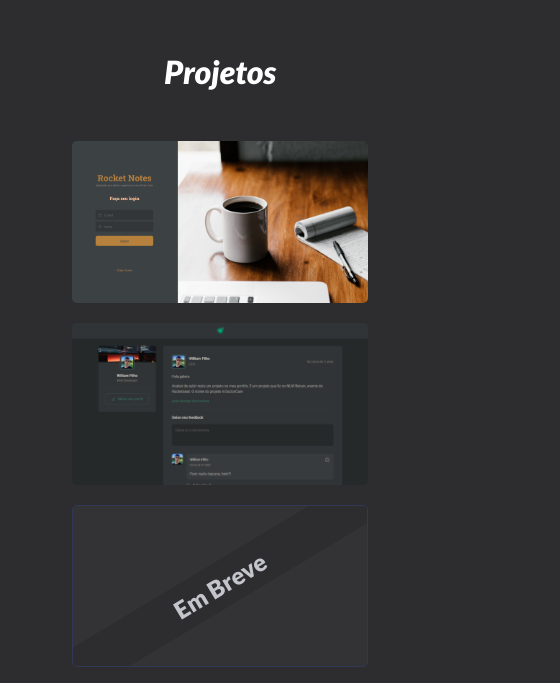
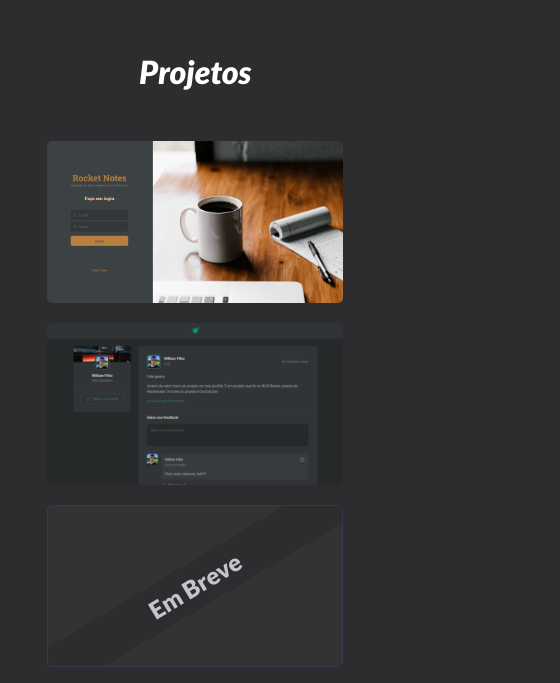
Before and after one commit to WilliamFilh0/Portfolio, a React (Vite) app: page / in a window 390 px wide. Shown: the part 2021-2704 px from the top of the page, 560 px wide, since content can reach past the window. Built offline with nearby package versions, Linux system fonts and the light colour scheme.

Commit message:
feat: Improving the responsiveness of the projects component

```diff
--- a/src/components/Projects/styles.js
+++ b/src/components/Projects/styles.js
@@ -10,7 +10,8 @@ export const ProjectsContainer = styled.div`
     padding-top: 1.25rem;
     height: 470px;
 
-    margin-left: 50px; //Centralizar
+    //Esta afetando a centralizaçao do componenete quando a tela diminui
+    /* margin-left: 50px; //Centralizar */
   }
 
   @media (max-width: 870px) {
@@ -73,8 +74,12 @@ export const Container = styled.div`
     margin-left: 0px;
   }
 
+  @media screen and (min-width: 1380px) and (max-width: 1550px) {
+    margin-left: 40px;
+  }
+
   @media (max-width: 1440px) {
-    margin-left: 50px;
+    /* margin-left: 50px; // */
     margin-bottom: 0px;
     /* background-color: orange; */
   }
@@ -111,9 +116,9 @@ export const Container = styled.div`
     align-items: center;
     flex-direction: column;
     gap: 20px;
+    width: 300px;
 
     /* background-color: bisque; */
-    margin-left: 0;
     grid-template-columns: 1fr;
     grid-template-rows: 1fr 1fr 1fr 1fr 1fr 1fr;
 
```
